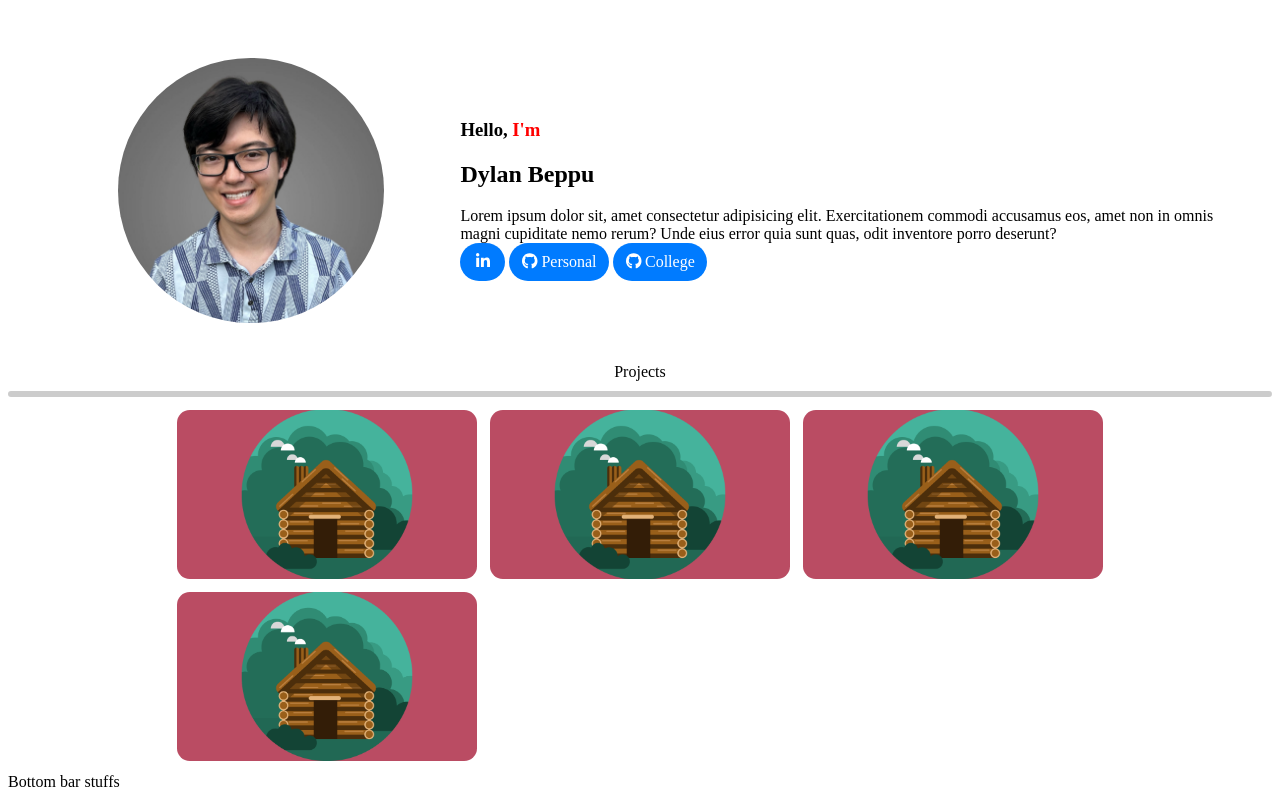
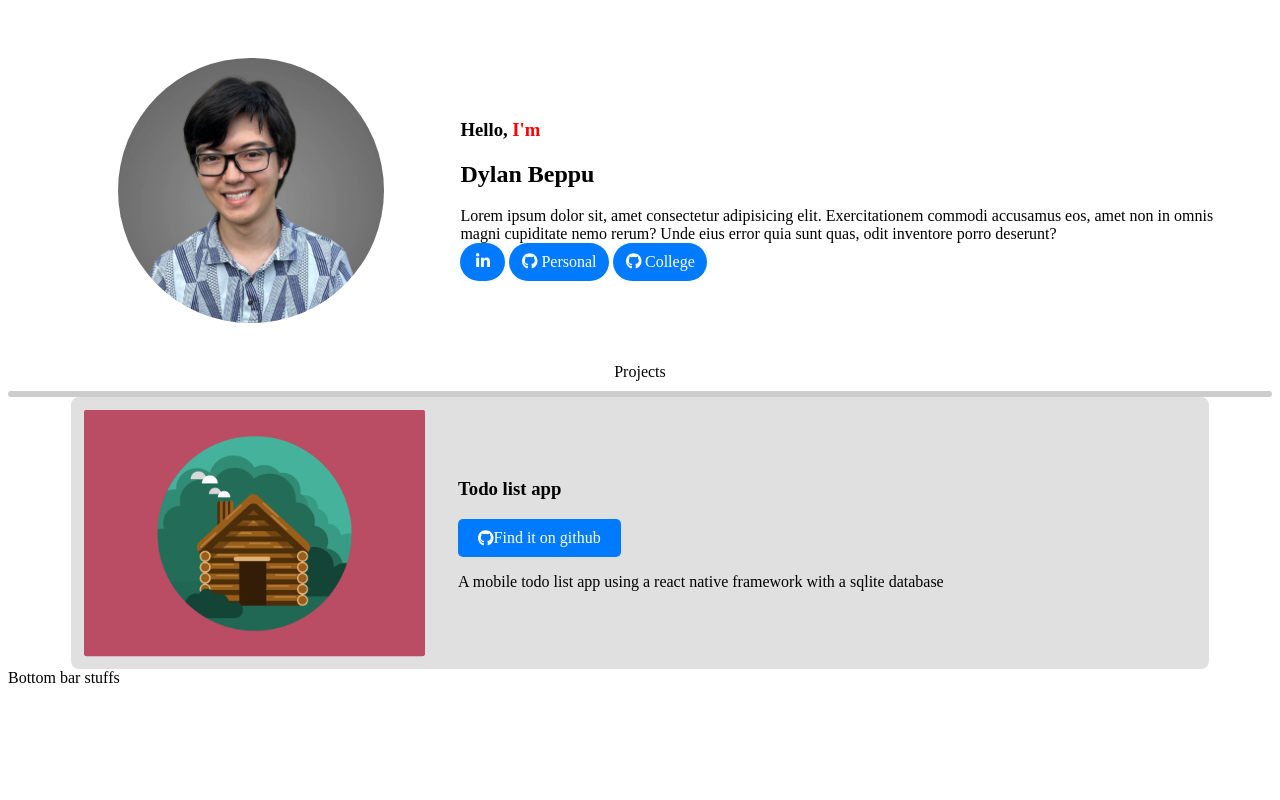
Before and after one commit to Dylan-Beppu/Dylan-Beppu.github.io, a plain HTML site: page index.html in a window 1280 px wide. Drawn offline with Linux system fonts and the light colour scheme.

Commit message:
new layout test

```diff
--- a/index.html
+++ b/index.html
@@ -41,50 +41,21 @@
             <span>Projects</span>
             <hr>
         </div>
+
+
+
         <div class="centred-container">
-        <div class="profolio-container">
+            <div class="obj-left">
+                <img class="left-img" src="assets/img/portfolio/cabin.png" alt="..." />
+                <div class="right-txt">
+                    <h3>Todo list app</h3>
+                    <a href="https://github.com/Dylan-Beppu" class="btnInline"><i class="fab fa-brands fa-github"></i> Find it on github</a>
+                    <p>A mobile todo list app using a react native framework with a sqlite database</p>
+                </div>
+            </div>
+        </div>
 
-                <div class="project-obj">
-                    <div class="image-container">
-                        <img class="display-img" src="assets/img/portfolio/cabin.png" alt="..." />
-                        <div class="overlay">
-                            <h3>Project 1</h3>
-                            <p>Description of project 1.</p>
-                        </div>
-                    </div>
-                </div>
 
-                <div class="project-obj">
-                    <div class="image-container">
-                        <img class="display-img" src="assets/img/portfolio/cabin.png" alt="..." />
-                        <div class="overlay">
-                            <h3>Project 2</h3>
-                            <p>Description of project 2.</p>
-                        </div>
-                    </div>
-                </div>
-
-                <div class="project-obj">
-                    <div class="image-container">
-                        <img class="display-img" src="assets/img/portfolio/cabin.png" alt="..." />
-                        <div class="overlay">
-                            <h3>Project 3</h3>
-                            <p>Description of project 3.</p>
-                        </div>
-                    </div>
-                </div>
-
-                <div class="project-obj">
-                    <div class="image-container">
-                        <img class="display-img" src="assets/img/portfolio/cabin.png" alt="..." />
-                        <div class="overlay">
-                            <h3>Project 4</h3>
-                            <p>Description of project 4.</p>
-                        </div>
-                    </div>
-                </div>
-        </div>
-        </div>
         <div class="Bottom-bar">
             <text>Bottom bar stuffs</text>
         </div>
--- a/styles.css
+++ b/styles.css
@@ -87,72 +87,60 @@
     background-color: #0056b3;
 }
 
+.btnInline {
+    display: inline-flex; /* Ensure the button only takes up as much space as its content */
+    align-items: center; /* Center the content vertically */
+    padding: 10px 20px; /* Add some padding for better appearance */
+    background-color: #007bff; /* Background color */
+    color: white; /* Text color */
+    text-decoration: none; /* Remove underline from the link */
+    border-radius: 5px; /* Rounded corners */
+    font-size: 16px; /* Font size */
+    border: none; /* Remove border */
+    cursor: pointer; /* Pointer cursor on hover */
+    align-self: flex-start; /* Prevent the button from stretching */
+
+}
+
+.btnInline i {
+    margin-right: 8px; /* Space between icon and text */
+}
+
+.btnInline:hover {
+    background-color: #0056b3; /* Darker background on hover */
+}
+
+
+
 .centred-container {
     display: flex;
     justify-content: center;
+    align-items: center;
 }
 
-.profolio-container {
-    display: grid;
-    grid-template-columns: repeat(auto-fill, minmax(300px, 1fr));
+.obj-left {
+    display: flex;
+    justify-content: flex-start; /* Align items to the left */
+    align-items: center;
+    flex-direction: row; /* Ensure items are in a row */
     max-width: 90%;
-    gap: 1vw;
-    padding-top: 1vw;
-    padding-bottom: 1vw;
-    /* justify-content: center; */
-    /* Adjust the gap between items as needed */
-    /* gap: 20px;  */
+
+    /* backround stuff */
+    background-color: #cccccc99;
+    border-radius: 8px;
+
 }
 
-
-.portfolio-things {
-    padding: 5px;
+.left-img {
+    width: 30%;
+    border-radius: 16px;
+    padding: 1vw;
+    margin-right: 20px; /* Optional: Add some space between the image and the text */
 }
 
-.project-obj {
-    position: relative;
-    width: 100%; /* Ensure items take full width of their grid cell */
-    /* 16:9 aspect ratio (9 / 16 * 100) */
-    padding-top: 56.25%;
-    /* padding: 5px; */
-    /* width: 50vw; */
-    height: auto;
-    border-radius: 1vw;
-    overflow: hidden; /* Ensure content does not overflow the container */
-}
-
-.image-container {
-    position: absolute;
-    top: 0;
-    left: 0;
-    width: 100%;
-    height: 100%;}
-
-.display-img {
-    width: 100%;
-    height: 100%;
-    object-fit: cover; /* Ensure the image covers the container while maintaining aspect ratio */
-    border-radius: 8px;
-
-    /* height: auto; */
-}
-
-.overlay {
-    position: absolute;
-    top: 0;
-    left: 0;
-    width: 100%;
-    height: 100%;
+.right-txt {
     display: flex;
     flex-direction: column;
-    justify-content: center;
-    align-items: center;
-    background: rgba(0, 0, 0, 0.5); /* Semi-transparent background */
-    color: white;
-    opacity: 0;
-    transition: opacity 0.3s ease;
+    justify-content: flex-start; /* Align items to the left */
+
 }
-
-.image-container:hover .overlay {
-    opacity: 1;
-}
```
